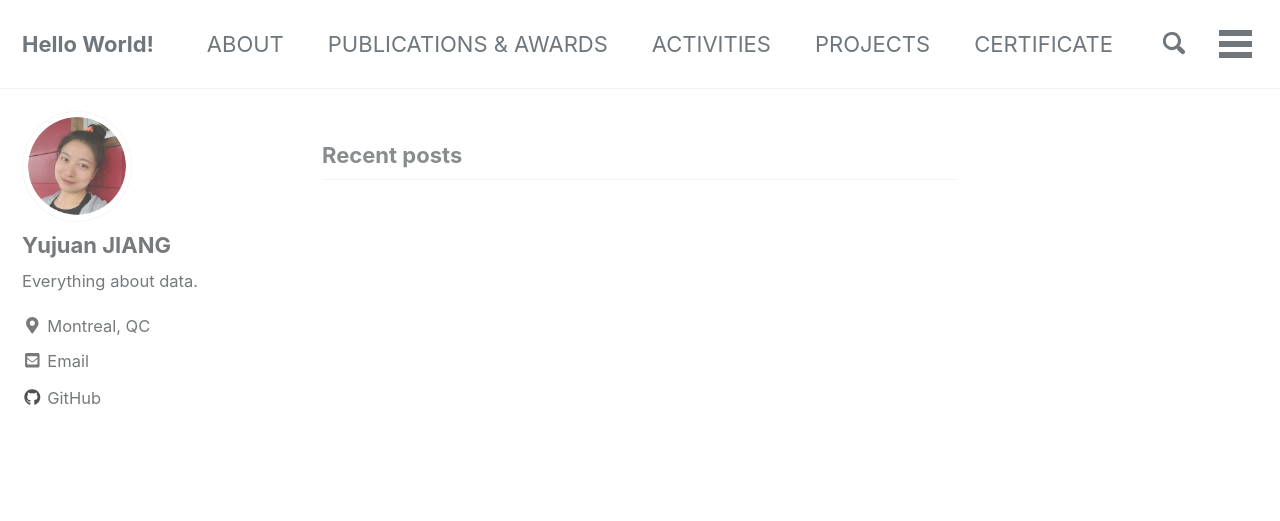
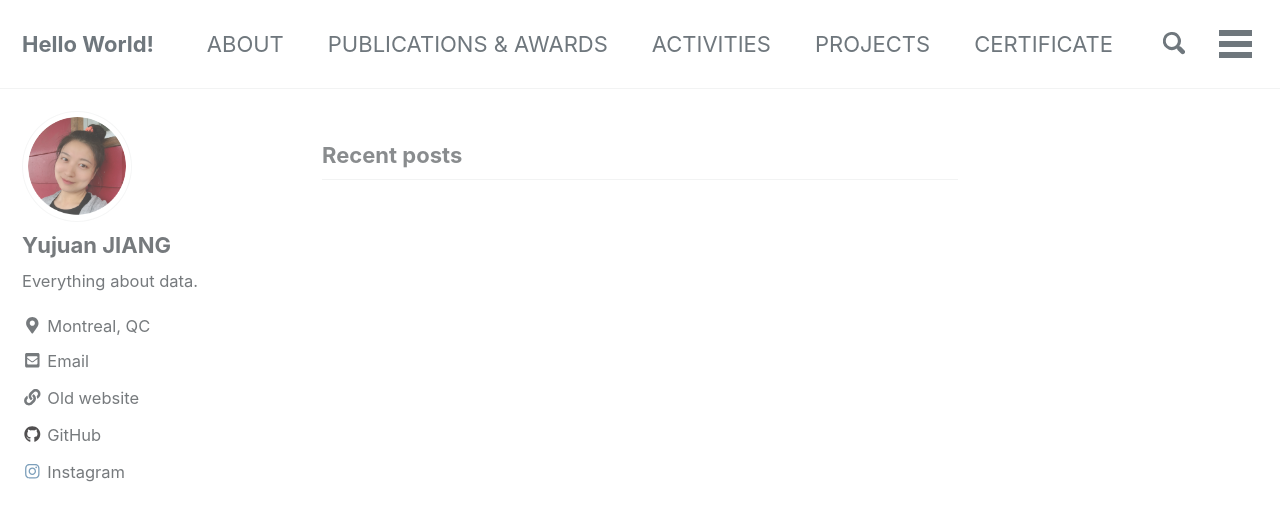
Before and after one commit to yujuanjiang/yujuanjiang.github.io, a Jekyll site: the page built from index.html, in a window 1280 px wide and 900 px high. Shown: the top 521 px of the window. Built offline with Jekyll 4.4.1, drawn with Linux system fonts in a browser that asks for light colours; cached includes are drawn as plain includes; nearby versions of some CDN libraries; the list of posts is cut into pages by our own code.

Commit message:
update social links

```diff
--- a/_config.yml
+++ b/_config.yml
@@ -115,9 +115,9 @@ author:
     - label: "Email"
       icon: "fas fa-fw fa-envelope-square"
       url: mailto:yj.jiang16@gmail.com
-    - label: "Website"
+    - label: "Old website"
       icon: "fas fa-fw fa-link"
-      # url: "https://your-website.com"
+      url: "https://yujuanjiang.blog/"
     - label: "Twitter"
       icon: "fab fa-fw fa-twitter-square"
       # url: "https://twitter.com/"
@@ -126,10 +126,10 @@ author:
       # url: "https://facebook.com/"
     - label: "GitHub"
       icon: "fab fa-fw fa-github"
-      url: "https://github.com/yujuan.jiang"
+      url: "https://github.com/yujuanjiang"
     - label: "Instagram"
       icon: "fab fa-fw fa-instagram"
-      # url: "https://instagram.com/ceciliadiary"
+      url: "https://instagram.com/ceciliadiary"
 
 # Site Footer
 footer:
```
